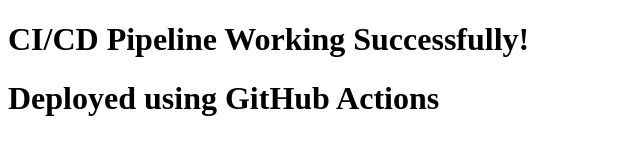
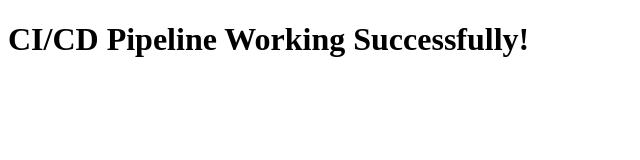
Before and after one commit to anujareddyy/simple-cicd-project, a plain HTML site: page index.html in a window 1280 px wide. Shown: the whole page, without its empty margins (0-640 px from the left). Drawn offline with Linux system fonts and the light colour scheme.

Commit message:
changed code

```diff
--- a/index.html
+++ b/index.html
@@ -5,6 +5,5 @@
 </head>
 <body>
 <h1>CI/CD Pipeline Working Successfully!</h1>
-<h1>Deployed using GitHub Actions</h1>
 </body>
 </html>
```
